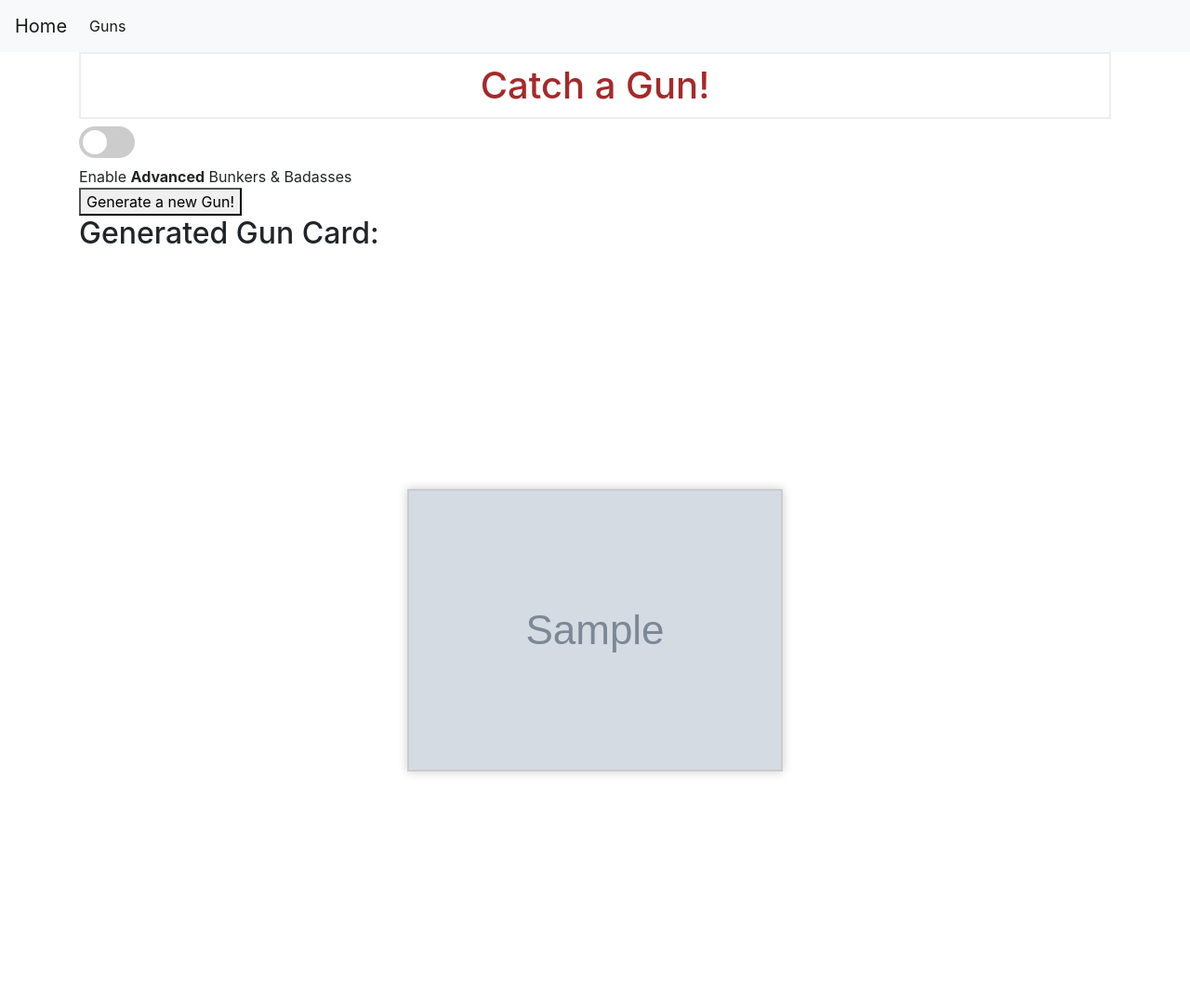
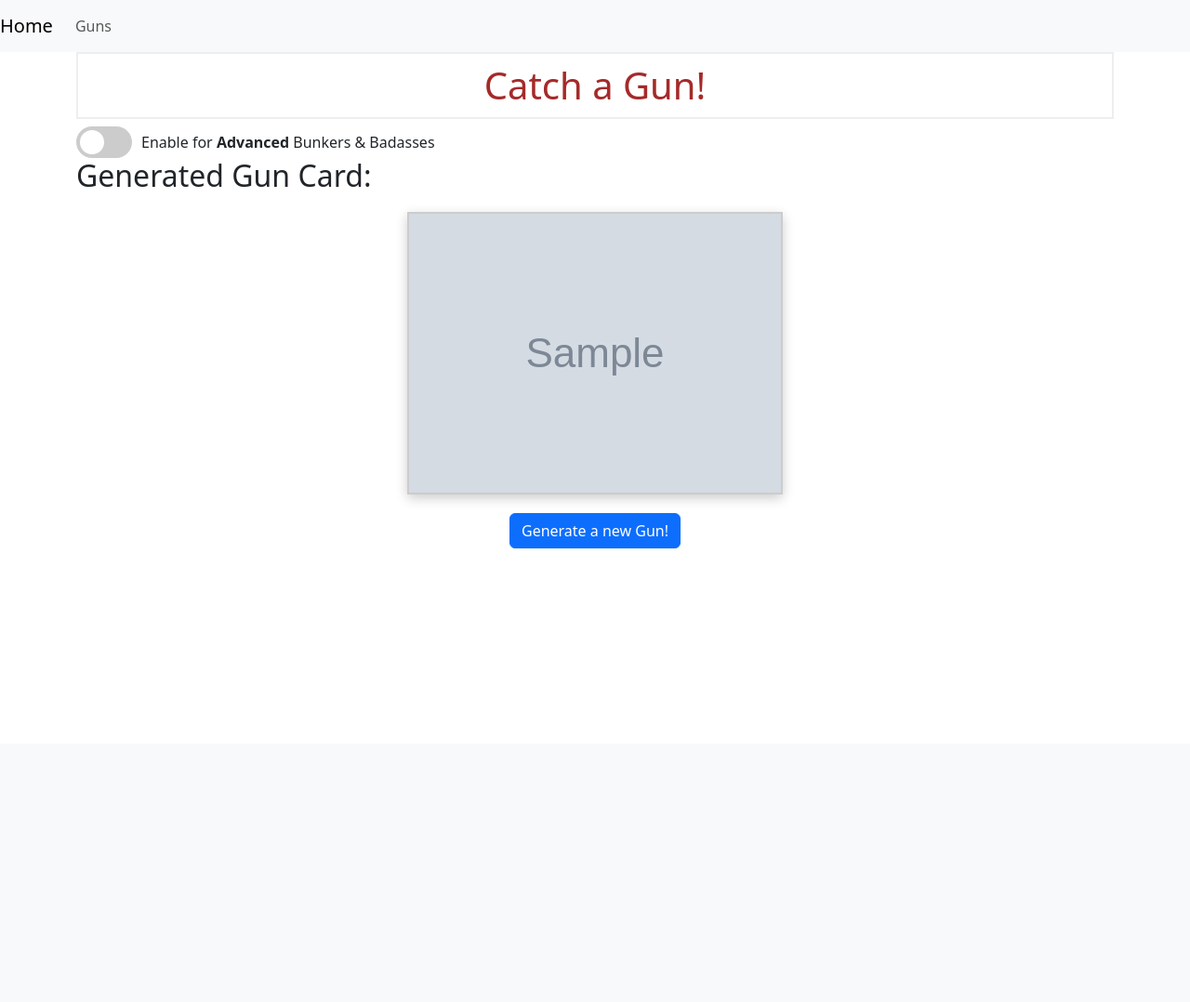
Before and after one commit to andressmithuis/BnB_Generator, a Flask app: template app/templates/guns.html in a window 1280 px wide. Shown: the whole page at 93% size. After the commit the page ends 590 px from the top, so only its background shows below. Run offline with Flask 3, Linux system fonts and the light colour scheme; the template is opened without the code that fills it: most values are stand-ins (such as "Sample title", 1, 10 or a date in 2020); grey boxes marked "Sample" are stand-in pictures; parts of the project's set-up code (start-up, migrations or seed data) failed here and were passed over; some libraries are stand-ins or nearby versions.

Commit message:
[WEB] Reworked Gun page / ABnB Toggle

```diff
--- a/StandardBnB/__init__.py
+++ b/StandardBnB/__init__.py
@@ -1,3 +1,4 @@
 from .bnb_gun import Gun
 from .bnb_shield import Shield
 from .bnb_health_potion import HealthPotion
+from .bnb_guntypes import Guntypes
--- a/app/routes.py
+++ b/app/routes.py
@@ -1,7 +1,9 @@
 from flask import Flask, render_template, request, url_for
 
 from AdvancedBnB import Gun as Abnb_gun
-from StandardBnB import Gun as Bnb_gun
+from StandardBnB import Gun as Sbnb_gun
+
+from util import Rarity
 
 app = Flask(__name__)
 
@@ -12,22 +14,22 @@ def index():
 @app.route('/generate-gun', methods=['GET', 'POST'])
 def generate_gun():
     img_file = None
-    bnb_ruleset = 'Bunkers&Badasses'
+    bnb_ruleset = request.form.get('bnb_ruleset', 'standard')
 
     if request.method == 'POST':
         props = {
             # 'level': 1,
             # 'manufacturer': Manufacturers.ERIDIAN,
-            # 'gun_type': Guntypes.PISTOL,
+            # 'gun_type': StandardBnB.Guntypes.PISTOL,
             # 'rarity': Rarity.LEGENDARY,
         }
 
-        if 'bnb_ruleset' in request.form:
-            bnb_ruleset = request.form['bnb_ruleset']
+        if bnb_ruleset == 'standard':
+            new_gun = Sbnb_gun()
+        elif bnb_ruleset == 'advanced':
             new_gun = Abnb_gun()
         else:
-            new_gun = Bnb_gun()
-
+            raise f"Returned Ruleset does not exist: {bnb_ruleset}"
 
         new_gun.generate(props=props)
         print(new_gun)
@@ -35,7 +37,6 @@ def generate_gun():
 
         img_file = url_for('static', filename=f"generated/new_gun.bmp")
 
-
     return render_template('guns.html', image_file=img_file, bnb_ruleset=bnb_ruleset)
 
 if __name__ == '__main__':
--- a/app/static/css/style.css
+++ b/app/static/css/style.css
@@ -9,17 +9,18 @@ h1 {
 .image-center-wrapper {
     display: flex;
     justify-content: center;
-    align-items: center;
-    height: 100vh;
+    margin: 20px;
 }
 
 /* Scaled image */
 .image-center-wrapper img {
-    max-width: 90vw;
-    max-height: 90vh;
+    max-width: 100%;
+    max-height: 60vh;
+    width: auto;
+    height: auto:
     object-fit: contain;
     border: 2px solid #ccc;
-    box-shadow: 0 0 10px rgba(0, 0, 0, 0.2);
+    box-shadow: 0 4px 12px rgba(0, 0, 0, 0.2);
 }
 
 /* The switch - the box around the slider */
--- a/app/templates/base.html
+++ b/app/templates/base.html
@@ -6,7 +6,10 @@
         <meta name="viewport" content="width=device-width, initial-scale=1, shrink-to-fit=no">
 
         <!-- Bootstrap CSS -->
+          <!--
         <link rel="stylesheet" href="https://stackpath.bootstrapcdn.com/bootstrap/4.3.1/css/bootstrap.min.css" integrity="sha384-ggOyR0iXCbMQv3Xipma34MD+dH/1fQ784/j6cY/iJTQUOhcWr7x9JvoRxT2MZw1T" crossorigin="anonymous">
+        -->
+        <link href="https://cdn.jsdelivr.net/npm/bootstrap@5.3.0/dist/css/bootstrap.min.css" rel="stylesheet">
 
         <!-- Custom CSS -->
         <link rel="stylesheet" href="{{ url_for('static', filename='css/style.css') }}">
--- a/app/templates/guns.html
+++ b/app/templates/guns.html
@@ -3,18 +3,18 @@
 {% block content %}
     <h1>{% block title %} Catch a Gun! {% endblock %}</h1>
     <form method="POST">
-        <div>
+        <!-- Advanced BnB Toggle -->
+        <div style="display: flex; align-items: center; gap: 10px;">
             <label class="switch">
-                <input type="checkbox" name="bnb_ruleset" value="AdvancedBunkers&Badasses" {% if bnb_ruleset == "AdvancedBunkers&Badasses" %}checked{% endif %}>
+                <input type="checkbox" name="bnb_ruleset" value="advanced" {% if bnb_ruleset == "advanced" %}checked{% endif %}>
                 <span class="slider"></span>
             </label>
             <div>
-                Enable <strong>Advanced</strong> Bunkers & Badasses
+                Enable for <strong>Advanced</strong> Bunkers & Badasses
             </div>
         </div>
-        <button type="submit">Generate a new Gun!</button>
-    </form>
 
+        <!-- Gun Card Image -->
         {% if image_file %}
             <h2>Generated Gun Card:</h2>
             <div class="image-center-wrapper">
@@ -23,4 +23,12 @@
         {% else %}
             <p>Press the button to generate a Gun!</p>
         {% endif %}
+
+        <!-- 'Generate' Button -->
+        <div style="display: flex; justify-content: center; margin-top: 20px;">
+            <form method="POST">
+                <button type="submit" class="btn btn-primary">Generate a new Gun!</button>
+            </form>
+        </div>
+    </form>
 {% endblock %}
```
Lines whose indentation alone changed are shown as unchanged.
